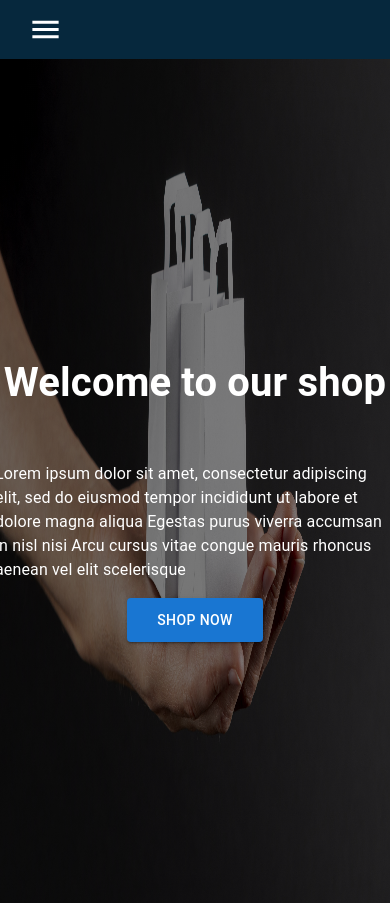
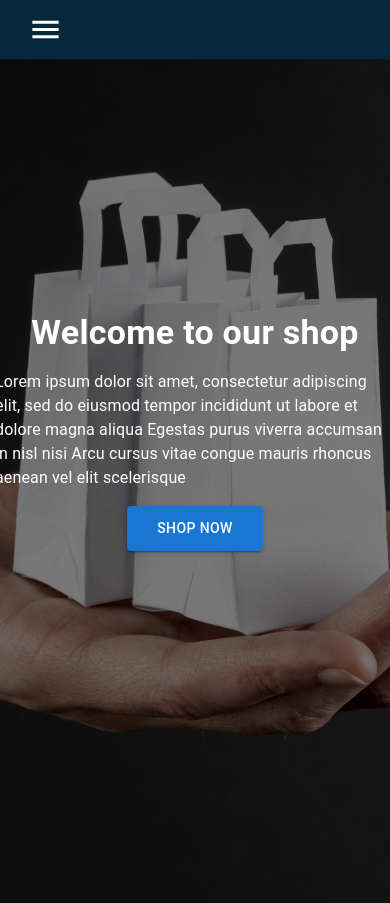
Before and after one commit to aynazheydariafshar/shopping-project, a React (Create React App) app in the folder clothingshop/: page / in a window 390 px wide. Built offline with nearby package versions, Linux system fonts and the light colour scheme.

Commit message:
responsive home page

```diff
--- a/clothingshop/src/App.js
+++ b/clothingshop/src/App.js
@@ -2,11 +2,9 @@ import Home from 'pages/Home';
 import 'styles/App.css';
 
 function App() {
-  return (
-    <div className="App">
+  return <>
      <Home />
-    </div>
-  );
+    </>
 }
 
 export default App;
--- a/clothingshop/src/components/HomeBackGround.js
+++ b/clothingshop/src/components/HomeBackGround.js
@@ -1,42 +1,53 @@
-import { Button } from "@mui/material";
-import background from "assets/images/banner.jpg";
+import React from "react";
+import imageHome from "assets/images/banner.jpg";
+import { Box, Typography, CardMedia, Button } from "@mui/material";
 import styled from "styled-components";
 
 const HomeBackGround = () => {
-
-    //add style for article
-    const ArticleImage = styled.article`
-        color : white;
-        background-repeat: no-repeat;
-        background-size: 100% 100vh;
-        place-items: center;
-        background-image:  linear-gradient(rgba(0, 0, 0, 0.527),rgba(0, 0, 0, 0.5)) , url(${background});
-    `;
-
-    //add style for headertxt
-    const TextImage = styled.h1`
-        background-repeat: no-repeat;
-        background-position: center;
-        font-size : 40px;
-        place-items: center;
-    `;
-
-    //add style for paragraph
   const TextP = styled.p`
     width: 400px;
     display: grid;
+    text-align: left;
+  `;
+
+  const TextDiv = styled.div`
+    position: absolute;
+    color: white;
+    top: 30%;
+    text-align: center;
+    left: 50%;
+    transform: translateX(-50%);
   `;
 
   return (
-        <ArticleImage>
-            <div style={{placeItems: 'center' , display : 'flex',height : '100vh' , justifyContent : 'center' , flexDirection : 'column' , alignItems : 'center'}}>
-                <TextImage>Welcome to our shop</TextImage>
+    <Box sx={{ width: "100%", height: "100vh" }}>
+      <div style={{ position: "relative" }}>
+        <CardMedia
+          component="div"
+          sx={{
+            display: "flex",
+            height: "100vh",
+            objectFit: "cover",
+            alignItems: "left",
+            backgroundImage: `linear-gradient(rgba(0, 0, 0, 0.527),rgba(0, 0, 0, 0.5)) , url(${imageHome})`,
+          }}
+        />
+        <TextDiv>
+          <Typography fontWeight="bold" variant="h4" noWrap component="div">
+            Welcome to our shop
+          </Typography>
           <TextP>
-                Lorem ipsum dolor sit amet, consectetur adipiscing elit, sed do eiusmod tempor incididunt ut labore et dolore magna aliqua Egestas purus viverra accumsan in nisl nisi Arcu cursus vitae congue mauris rhoncus aenean vel elit scelerisque
+            Lorem ipsum dolor sit amet, consectetur adipiscing elit, sed do
+            eiusmod tempor incididunt ut labore et dolore magna aliqua Egestas
+            purus viverra accumsan in nisl nisi Arcu cursus vitae congue mauris
+            rhoncus aenean vel elit scelerisque
           </TextP>
-                <Button sx={{padding : '10px 30px'}} variant="contained">SHOP NOW</Button>
+          <Button sx={{ padding: "10px 30px" }} variant="contained">
+            SHOP NOW
+          </Button>
+        </TextDiv>
       </div>
-        </ArticleImage>
+    </Box>
   );
 };
 
```
Lines whose indentation alone changed are shown as unchanged.
